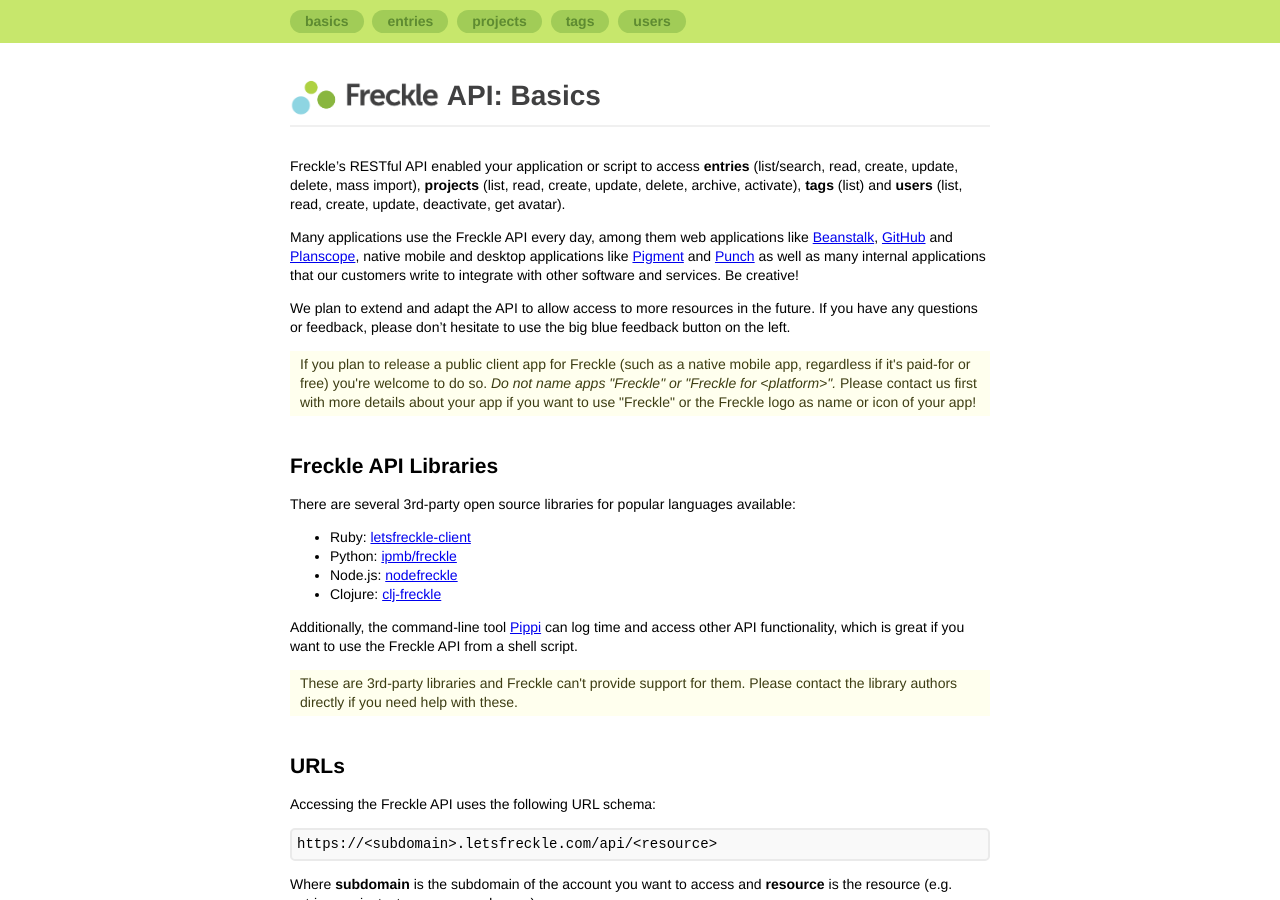
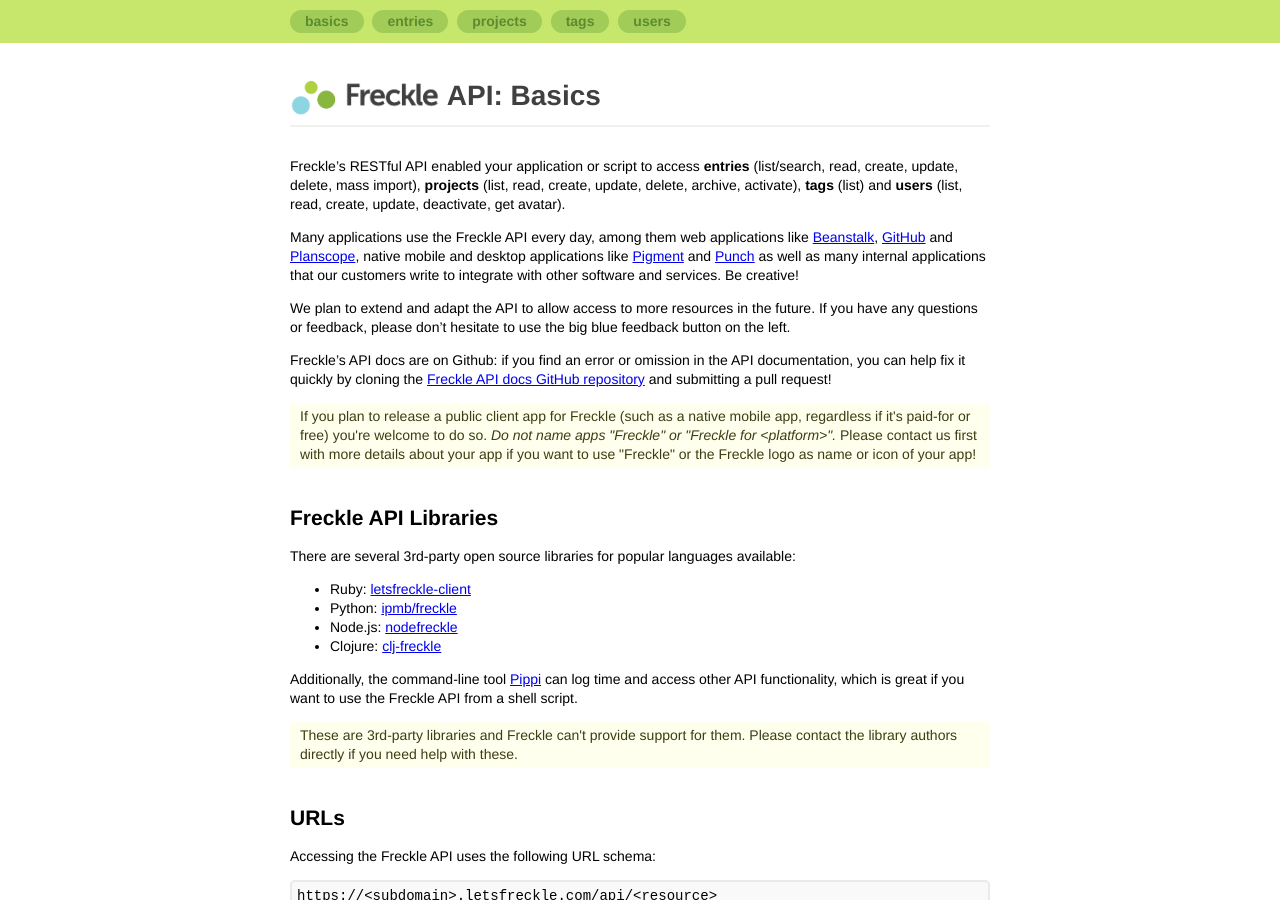
Before and after one commit to cheerful/freckle-apidocs, a Jekyll site: the page built from index.md, in a window 1280 px wide and 900 px high. Built offline with Jekyll 4.4.1, drawn with Linux system fonts in a browser that asks for light colours; nearby versions of some CDN libraries; Markdown is read by kramdown in place of the engine named in the settings.

Commit message:
add REAME

```diff
--- a/index.md
+++ b/index.md
@@ -21,6 +21,11 @@ with other software and services. Be creative!
 We plan to extend and adapt the API to allow access to more resources
 in the future. If you have any questions or feedback, please don't hesitate
 to use the big blue feedback button on the left.
+
+Freckle's API docs are on Github: if you find an error or omission
+in the API documentation, you can help fix it quickly by cloning
+the <a href="https://github.com/madrobby/freckle-apidocs">Freckle API docs
+GitHub repository</a> and submitting a pull request!
 
 <p class="note">
 If you plan to release a public client app for Freckle (such as a native
```
Also changed, not shown: README.md (added).
